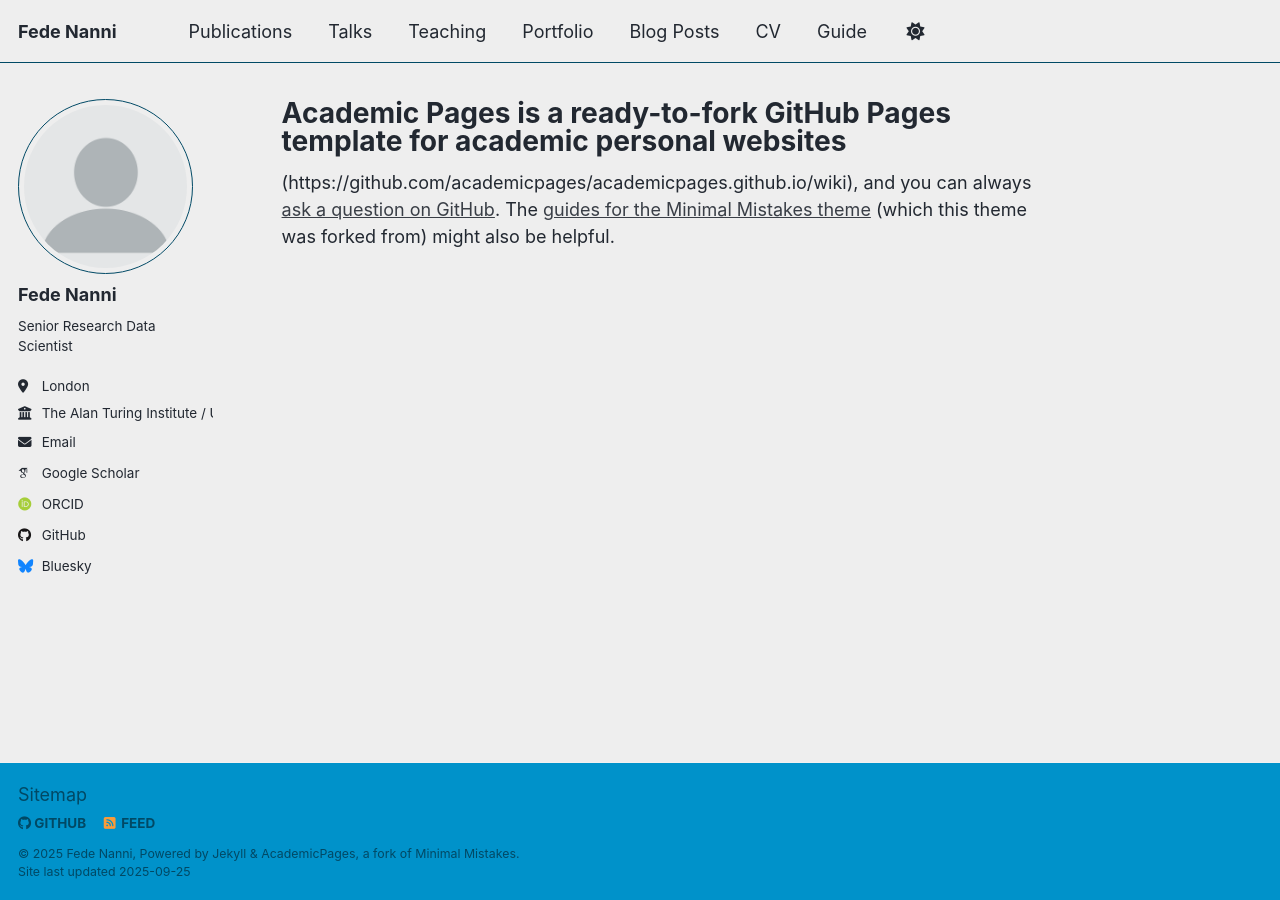
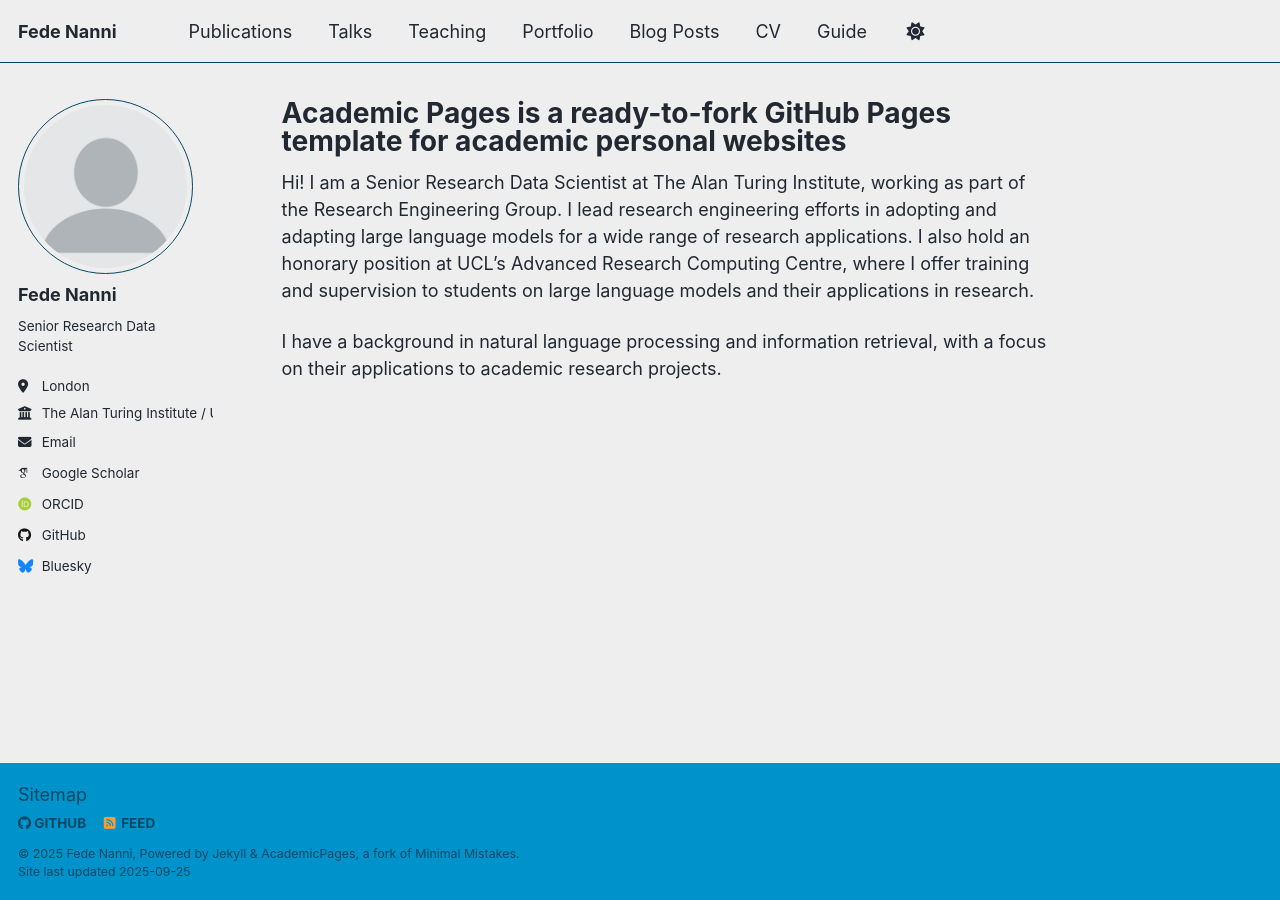
Before and after one commit to fedenanni/fedenanni.github.io, a Jekyll site: the page built from _pages/about.md, in a window 1280 px wide. Built offline with Jekyll 4.4.1, drawn with Linux system fonts in a browser that asks for light colours; some web fonts are replaced; a script that is not in the unit is left out.

Commit message:
Revise about page with personal details
Updated personal introduction and background information.

```diff
--- a/_pages/about.md
+++ b/_pages/about.md
@@ -6,4 +6,6 @@ redirect_from:
   - /about/
   - /about.html
 ---
-(https://github.com/academicpages/academicpages.github.io/wiki), and you can always [ask a question on GitHub](https://github.com/academicpages/academicpages.github.io/discussions). The [guides for the Minimal Mistakes theme](https://mmistakes.github.io/minimal-mistakes/docs/configuration/) (which this theme was forked from) might also be helpful.
+Hi! I am a Senior Research Data Scientist at The Alan Turing Institute, working as part of the Research Engineering Group. I lead research engineering efforts in adopting and adapting large language models for a wide range of research applications. I also hold an honorary position at UCL’s Advanced Research Computing Centre, where I offer training and supervision to students on large language models and their applications in research.
+
+I have a background in natural language processing and information retrieval, with a focus on their applications to academic research projects.
```
